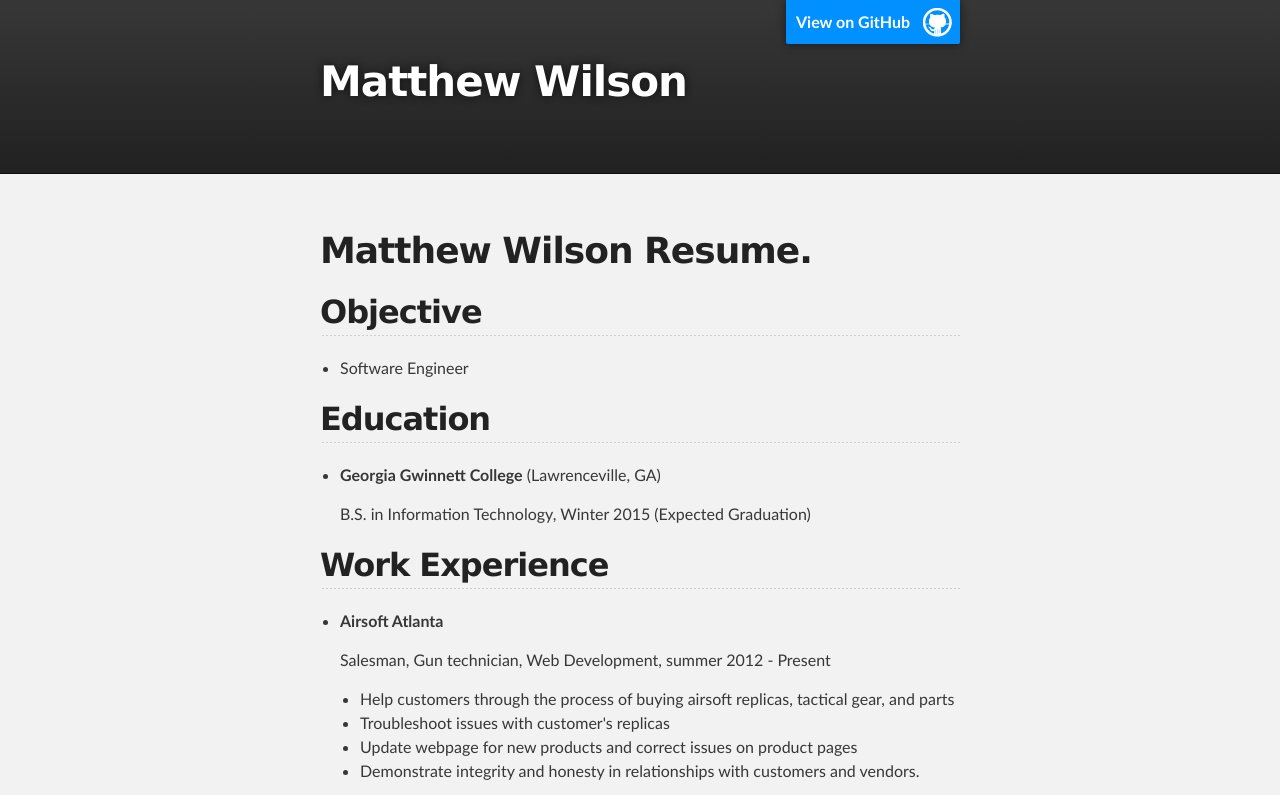
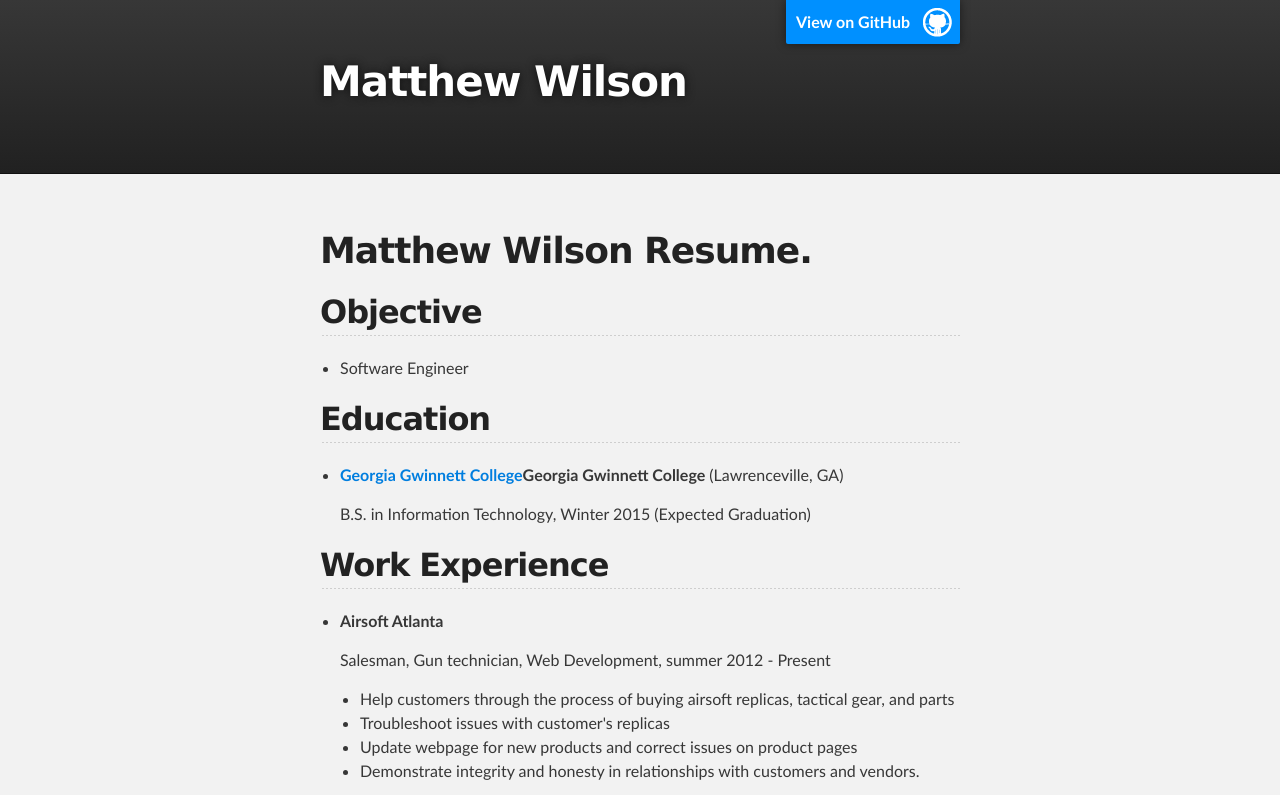
Before and after one commit to mwilson10/mwilson10.github.io, a plain HTML site: page index.html in a window 1280 px wide. Shown: the top 795 px of the page. Drawn offline with Linux system fonts and the light colour scheme.

Commit message:
Update index.html
added the ggc.edu link under education

```diff
--- a/index.html
+++ b/index.html
@@ -43,7 +43,9 @@
 
 <ul>
 <li>
-<p><strong>Georgia Gwinnett College</strong> (Lawrenceville, GA)</p>
+<p><strong><a href=" http://www.ggc.edu/ ">Georgia Gwinnett College</a>Georgia Gwinnett College</strong> (Lawrenceville, GA)</p>
+
+
 
 <p>B.S. in Information Technology, Winter 2015 (Expected Graduation)</p>
 </li>
```
